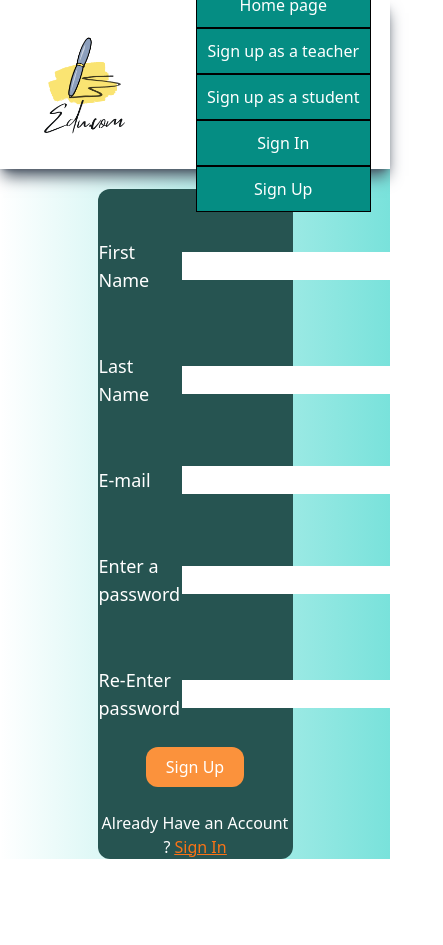
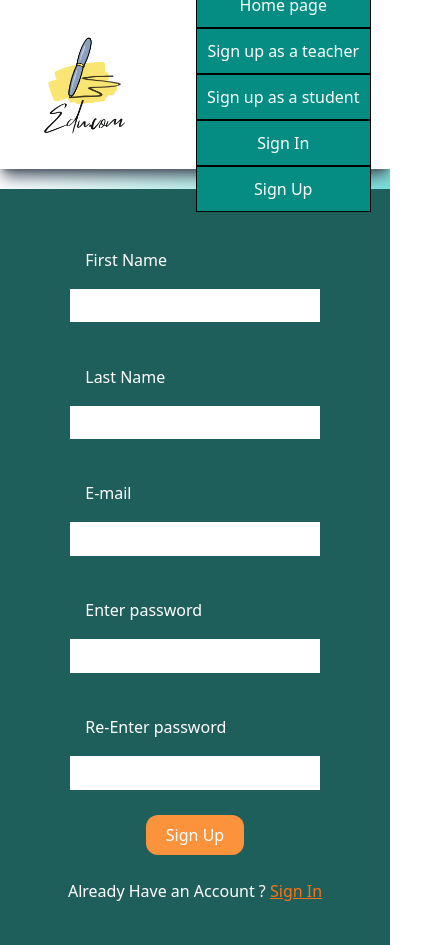
Before and after one commit to vishnaka-dasanayaka/SLTMS, a React (Create React App) app in the folder Frontend/: page /studentsignup in a window 390 px wide. Shown: the whole page, 443 px wide, since content can reach past the window. Before the commit the page ends 859 px from the top, so only its background shows below. Built offline with nearby package versions, Linux system fonts and the light colour scheme.

Commit message:
Mobile responsive
CourseCRUD, TeacherDashboard, UploadLesson, StudentSignUp and TeacherSignUp pages are made responsive

```diff
--- a/Frontend/src/pages/CourseCRUD/CourseCRUD.jsx
+++ b/Frontend/src/pages/CourseCRUD/CourseCRUD.jsx
@@ -11,7 +11,6 @@ import DeleteIcon from '@mui/icons-material/Delete';
 import EditIcon from '@mui/icons-material/Edit';
 import { Link } from 'react-router-dom'
 import {url} from '../../config';
-import AddCardIcon from '@mui/icons-material/AddCard';
 
 export default function CourseCRUD(props) {
   const [createButtonPop, setCreateButtonPopup] = useState(false);
@@ -143,8 +142,7 @@ export default function CourseCRUD(props) {
                           <td className="pl-5 pr-5 border-2 border-collapse border-black ">{i.courseTitle}</td>
                           <td className="pl-5 pr-5 border-2 border-collapse border-black ">{i.fee}</td>
                           <td className="pl-5 pr-5 border-2 border-collapse border-black ">{i.desc}</td>
-                          <Link to={'/uploadLesson'}><td className="px-3 text-blue-500 cursor-pointer hover:scale-110"><AddCardIcon onClick={editCourse}/></td></Link>
-                          <td className="text-green-500 cursor-pointer hover:scale-110"><EditIcon onClick={editCourse}/></td>
+                          <Link to={'/uploadLesson'}><td className="text-green-500 cursor-pointer hover:scale-110"><EditIcon onClick={editCourse}/></td></Link>
                           <td className="text-red-500 cursor-pointer hover:scale-110"><DeleteIcon onClick={()=>deleteCourse(i._id,i.courseTitle)}/></td>
                         </tr>
                       )
--- a/Frontend/src/pages/CourseCRUD/UploadLesson.jsx
+++ b/Frontend/src/pages/CourseCRUD/UploadLesson.jsx
@@ -147,7 +147,7 @@ function UploadLesson() {
                 </div>
 
                 <div className="flex justify-center">
-                  <input type="submit" value="Submit" className="bg-[#058d83] text-white p-[10px] rounded-xl"/>
+                  <input type="submit" value="Submit" className="px-5 py-2 text-white bg-orange-500 rounded-xl border-[1px] border-orange-500 hover:bg-white hover:text-orange-500 cursor-pointer tracking-wider text-xl uppercase"/>
                 </div>
 
               </div>
--- a/Frontend/src/pages/StudentSignUp/StudentSignUp.jsx
+++ b/Frontend/src/pages/StudentSignUp/StudentSignUp.jsx
@@ -4,45 +4,59 @@ import { Link } from 'react-router-dom'
 
 function StudentSignUp() {
   return (
-    <div className=' h-full bg-gradient-to-l from-[#79e2db]'>
+    <div className=' h-[100vh] bg-gradient-to-l from-[#79e2db]'>
     <Navbar/>
-    <div className='mt-5 m-auto h-full rounded-xl w-6/12 bg-[#265451]'>
+    <div className='flex flex-col w-screen h-fit m-auto mt-5 md:rounded-xl md:min-w-[700px] md:w-6/12 bg-primary py-[5vh]'>
 
-      <form className='m-auto' action="" method="post">
-          <br />
-          <br />
-          <table className='m-auto text-lg text-white'>
-              <tr className=''>
-                  <td className='w-40'><label htmlFor="">First Name</label></td>
-                  <td className='w-80'><input type="text" /></td>
-                  </tr><br /><br />
-                  <tr><td><label htmlFor="">Last Name</label></td>
-                  <td><input type="text" /></td>
-              </tr>
-              <br />
-              <br />
+      <div className='flex flex-col sm:flex-row mx-[25vw] text-white mb-[3vh] sm:mx-[8vw] items-center'>
+        <div className='mr-[5vw] min-w-[200px] my-[2vh]'>
+          <label htmlFor="">First Name</label>
+        </div>
+        <div>
+          <input type="text" className='w-[18vw] h-[4vh] min-w-[250px]'/>
+        </div>
+      </div>
 
-              <tr>
-                  <td><label htmlFor="">E-mail</label></td>
-                  <td><input type="text" /></td>
+      <div className='flex flex-col sm:flex-row mx-[25vw] text-white mb-[3vh] sm:mx-[8vw] items-center'>
+        <div className='mr-[5vw] min-w-[200px] my-[2vh]'>
+          <label htmlFor="">Last Name</label>
+        </div>
+        <div>
+          <input type="text" className='w-[18vw] h-[4vh] min-w-[250px]'/>
+        </div>
+      </div>
 
-              </tr><br /><br />
+      <div className='flex flex-col sm:flex-row mx-[25vw] text-white mb-[3vh] sm:mx-[8vw] items-center'>
+        <div className='mr-[5vw] min-w-[200px] my-[2vh]'>
+          <label htmlFor="">E-mail</label>
+        </div>
+        <div>
+          <input type="text" className='w-[18vw] h-[4vh] min-w-[250px]'/>
+        </div>
+      </div>
 
-              <tr className='text-lg text-white'>
-                  <td className='w-[195px]'><label htmlFor="">Enter a password</label></td>
-                  <td className='w-52'><input type="text" name="" id="" /></td>
-                  </tr><br /><br />
-                  <tr className='text-lg text-white'><td><label htmlFor="">Re-Enter password</label></td>
-                  <td><input type="text" name="" id="" /></td>
-              </tr>
-          </table>
-      </form>
+      <div className='flex flex-col sm:flex-row mx-[25vw] text-white mb-[3vh] sm:mx-[8vw] items-center'>
+        <div className='mr-[5vw] min-w-[200px] my-[2vh]'>
+          <label htmlFor="">Enter password</label>
+        </div>
+        <div>
+          <input type="text" className='w-[18vw] h-[4vh] min-w-[250px]'/>
+        </div>
+      </div>
+
+      <div className='flex flex-col sm:flex-row mx-[25vw] text-white mb-[3vh] sm:mx-[8vw] items-center'>
+        <div className='mr-[5vw] min-w-[200px] my-[2vh]'>
+          <label htmlFor="">Re-Enter password</label>
+        </div>
+        <div>
+          <input type="text" className='w-[18vw] h-[4vh] min-w-[250px]'/>
+        </div>
+      </div>
 
 
 
 
 
-      <br />
       <div className='text-center'>
           <button className='px-5 py-2 text-white bg-orange-400 rounded-xl hover:text-orange-400 hover:bg-white'>
 
--- a/Frontend/src/pages/TeacherSignUp/TeacherSignUp.jsx
+++ b/Frontend/src/pages/TeacherSignUp/TeacherSignUp.jsx
@@ -1,16 +1,117 @@
-import React from 'react';
+import React, {useState} from 'react';
+import axios from "axios";
 import Navbar from '../../components/Navigation/Navbar'
+import { Link } from 'react-router-dom';
+import {url} from '../../config';
 
 function TeacherSignUp() {
 
+    const [input, setInput] = useState({
+        firstName: '',
+        lastName: '',
+        email: '',
+        teachingArea: '',
+        about: '',
+        password: ''
+    });
+
+    function handleChange(event){
+        const {name,value} = event.target;
+
+        setInput(prevInput => {
+            return {
+                ...prevInput,
+                [name]:value
+            }
+        })
+    }
+
+    function handleClick(event){
+        event.preventDefault();
+        const newResult = {
+            firstName: input.firstName,
+            lastName: input.lastName,
+            email: input.email,
+            teachingArea: input.teachingArea,
+            about: input.about,
+            password: input.password
+        }
+
+        axios.post(`${url}/newTeacher`, newResult);
+        alert("Succesfully added to the database");
+        window.location.reload();
+    }
+
+
+
   return (
-    <div className=' h-screen bg-gradient-to-l from-[#79e2db]'>
-    <Navbar/>
-    <div className='flex flex-col w-8/12 m-auto rounded-xl bg-[#265451] mt-[5vh] pb-[5vh]'>
+    <div className='h-fit lg:h-screen bg-gradient-to-l from-[#79e2db]'>
+      <Navbar/>
+      {/* <div className='mt-5 m-auto h-full rounded-xl w-8/12 bg-[#265451]'>
 
-            <div className='flex mt-[5vh] justify-between mx-[5vw] md:flex-row flex-col'>
+        <form className='m-auto' action="" method="post">
+            <br />
+            <br />
+            <table className='m-auto text-lg text-white'>
+                <tr className=''>
+                    <td className='w-40'><label htmlFor="">First Name</label></td>
+                    <td className='w-80'><input className='text-black' name='firstName' value={input.firstName} onChange={handleChange} type="text" /></td>
+                    <td><label htmlFor="">Last Name</label></td>
+                    <td><input className='text-black' name='lastName' value={input.lastName} onChange={handleChange} type="text" /></td>
+                </tr>
+                <br />
+                <br />
 
-                <div className='flex mb-5 md:mb-0'>
+                <tr>
+                    <td><label htmlFor="">E-mail</label></td>
+                    <td><input className='text-black' name='email' value={input.email} onChange={handleChange} type="text" /></td>
+                    <td><label htmlFor="">Teaching Area</label></td>
+                    <td><input className='text-black' name='teachingArea' value={input.teachingArea} onChange={handleChange} type="text" /></td>
+                </tr>
+            </table>
+
+            <br /><br />
+
+            <div className='ml-[55px] text-white text-lg'>
+                <label htmlFor="">About :</label>
+                <br /><br />
+                <input className='w-[850px] h-24 text-black' name='about' value={input.about} onChange={handleChange} type="text" />
+            </div>
+            <br />
+            <table className='m-auto'>
+                <tr className='text-lg text-white'>
+                    <td className='w-[195px]'><label htmlFor="">Enter a password</label></td>
+                    <td className='w-52'><input className='text-black' name='password' value={input.password} onChange={handleChange} type="text"/></td>
+                    <td><label htmlFor="">Re-Enter password</label></td>
+                    <td><input className='text-black' type="text" name="" id="" /></td>
+                </tr>
+            </table>
+        </form>
+
+
+
+
+
+        <br />
+        <div className='text-center'>
+            <Link to={"/teacherDashboard"}><button onClick={handleClick}  className='px-5 py-2 text-white bg-orange-400 rounded-xl hover:text-orange-400 hover:bg-white'>
+
+                Sign Up
+
+            </button></Link>
+        </div>
+        <br />
+        <div className='text-center text-white'>
+            <h3>Already Have an Account ? <span className='text-orange-500 underline'><Link to={"/signin"}>Sign In</Link></span></h3>
+        </div>
+
+      </div> */}
+
+        <div className='flex flex-col w-8/12 m-auto rounded-xl bg-[#265451] mt-[5vh] pb-[5vh] min-w-[400px]'>
+
+            <div className='flex mt-[5vh] justify-between mx-[5vw] lg:flex-row flex-col'>
+
+                <div className='flex mb-5 lg:mb-0'>
                     <div className='text-white min-w-[150px]'>
                         <label htmlFor="">First Name</label>
                     </div>
@@ -24,20 +125,20 @@ function TeacherSignUp() {
                         <label htmlFor="">Last Name</label>
                     </div>
                     <div>
-                        <input type="text" className='w-[15vw] h-7'/>
+                        <input type="text" className='min-w-[15vw] h-7'/>
                     </div>
                 </div>
 
             </div>
 
-            <div className='flex mt-[5vh] justify-between mx-[5vw]'>
+            <div className='flex mt-[3vh] justify-between mx-[5vw] lg:flex-row flex-col'>
 
-                <div className='flex'>
+                <div className='flex mb-5 lg:mb-0'>
                     <div className='text-white min-w-[150px]'>
-                        <label htmlFor="">E-mail</label>
+                        <label htmlFor="">Email</label>
                     </div>
                     <div>
-                        <input type="text" className='w-[15vw] h-7'/>
+                        <input type="text" className='min-w-[15vw] h-7'/>
                     </div>
                 </div>
 
@@ -45,8 +146,14 @@ function TeacherSignUp() {
                     <div className='text-white min-w-[150px]'>
                         <label htmlFor="">Teaching Area</label>
                     </div>
-                    <div>
-                        <input type="text" className='w-[15vw] h-7'/>
+                    <div className='min-w-[15vw]'>
+                        {/* <input type="text" className='min-w-[15vw] h-7'/> */}
+                        <select name="area" id="area" className="min-w-[15vw] h-7 border-solid border-4">
+                            <option value="a">OL</option>
+                            <option value="b">AL</option>
+                            <option value="c">Scholarship</option>
+                            <option value="c">University</option>
+                        </select>
                     </div>
                 </div>
 
@@ -61,14 +168,14 @@ function TeacherSignUp() {
                 </div>
             </div>
 
-            <div className='flex mt-[5vh] justify-between mx-[5vw]'>
+            <div className='flex mt-[3vh] justify-between mx-[5vw] lg:flex-row flex-col'>
 
-                <div className='flex'>
+                <div className='flex mb-5 lg:mb-0'>
                     <div className='text-white min-w-[150px]'>
                         <label htmlFor="">Enter password</label>
                     </div>
                     <div>
-                        <input type="text" className='w-[15vw] h-7'/>
+                        <input type="text" className='min-w-[15vw] h-7'/>
                     </div>
                 </div>
 
@@ -77,7 +184,7 @@ function TeacherSignUp() {
                         <label htmlFor="">Re-Enter password</label>
                     </div>
                     <div>
-                        <input type="text" className='w-[15vw] h-7'/>
+                        <input type="text" className='min-w-[15vw] h-7'/>
                     </div>
                 </div>
 
@@ -86,10 +193,10 @@ function TeacherSignUp() {
             <div className='flex flex-col items-center w-full mt-[5vh]'>
 
                 <div className='mb-5'>
-                    <input type="submit" value="Sign Up" className='px-5 py-2 text-xl tracking-wider text-white cursor-pointer bg-btn_color rounded-xl hover:bg-white hover:text-btn_color'/>
+                    <input type="submit" value="Sign Up" className='px-5 py-2 text-white bg-orange-500 rounded-xl border-[1px] border-orange-500 hover:bg-white hover:text-orange-500 cursor-pointer tracking-wider text-xl'/>
                 </div>
                 <div className='text-white'>
-                    <p>Already Have an Account ? <span className='tracking-widest underline text-btn_color hover:cursor-pointer'>Sign In</span></p>
+                    <p>Already Have an Account ? <span className='tracking-widest text-orange-500 underline'>Sign In</span></p>
                 </div>
 
             </div>
@@ -97,8 +204,6 @@ function TeacherSignUp() {
         </div>
 
     </div>
-
-
   )
 }
 
```
Also changed, not shown: Frontend/src/pages/CourseCRUD/TeacherDashboard.jsx (+5 -3 lines).
